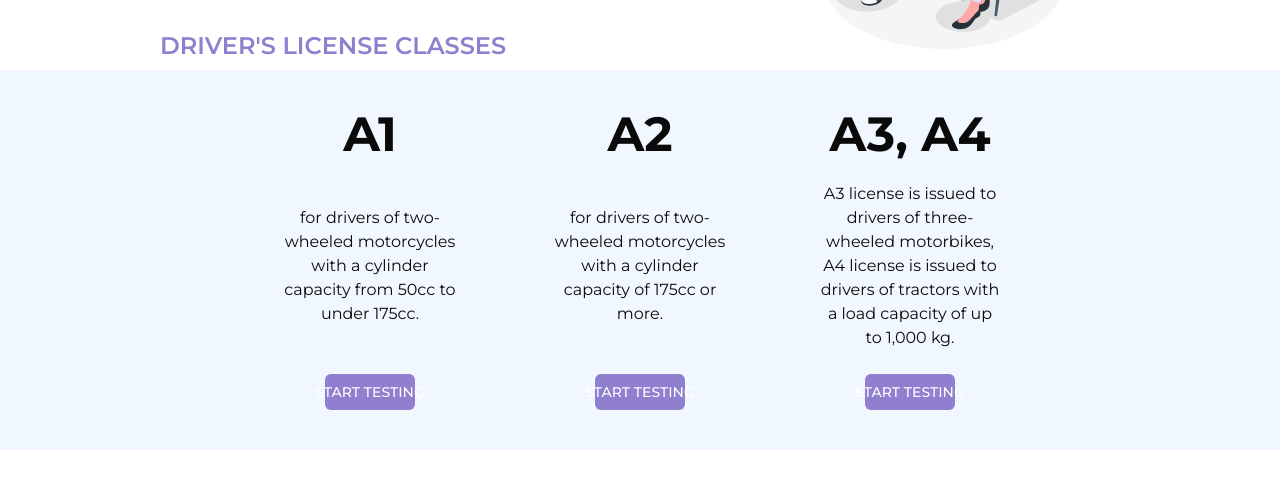
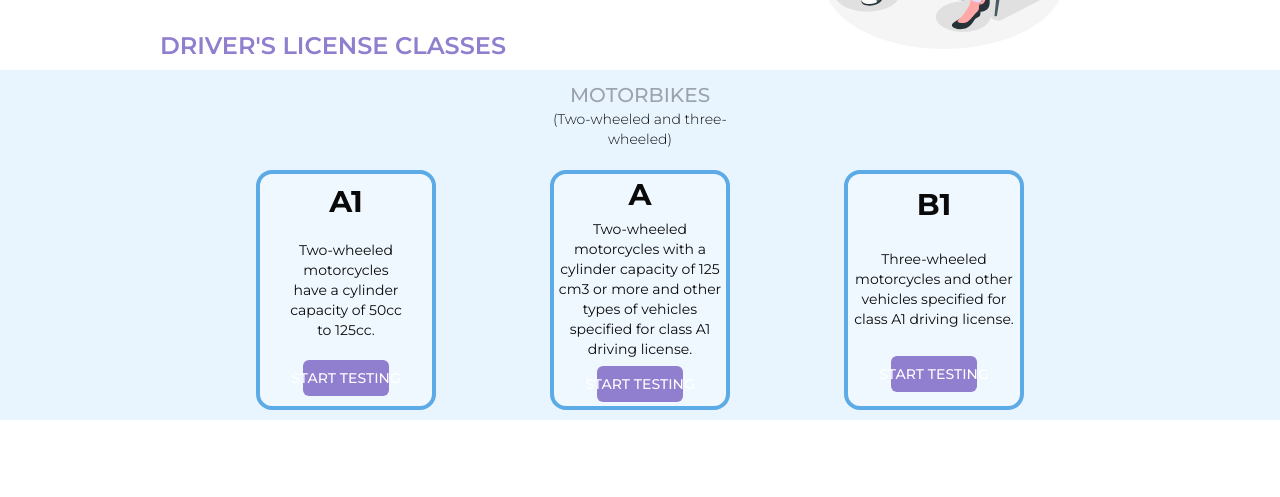
Before and after one commit to emkietthucode/ODL, a Next.js app: page /tests/vietnam in a window 1280 px wide. Shown: the part 245-742 px from the top of the page. Built offline with nearby package versions, Linux system fonts and the light colour scheme; no server answers.

Commit message:
feat: update VietnamTestPage with new license class descriptions and layout adjustments

```diff
--- a/messages/en.json
+++ b/messages/en.json
@@ -60,11 +60,12 @@
   "VietnamTestPage": {
     "title": "THEORY TEST",
     "licenseClasses": "Driver's license classes",
+    "motorbikes": "Motorbikes",
+    "vehicle_wheels": "Two-wheeled and three-wheeled",
     "description": "The Theory Test function simulates the official driving test, helping users test their knowledge of traffic laws, signs, and situation handling skills. The test is structured and contains the correct content according to regulations, including failing questions (if any), providing an experience close to the actual exam.",
-    "a1Description": "for drivers of two-wheeled motorcycles with a cylinder capacity from 50cc to under 175cc.",
-    "a2Description": "for drivers of two-wheeled motorcycles with a cylinder capacity of 175cc or more.",
-    "a3Description": "A3 license is issued to drivers of three-wheeled motorbikes, A4 license is issued to drivers of tractors with a load capacity of up to 1,000 kg.",
-    "b1Description": "for drivers of passenger cars with less than 9 seats and trucks under 3,500 kg, not used for transportation business.",
+    "a1Description": "Two-wheeled motorcycles have a cylinder capacity of 50cc to 125cc.",
+    "aDescription": "Two-wheeled motorcycles with a cylinder capacity of 125 cm3 or more and other types of vehicles specified for class A1 driving license.",
+    "b1Description": "Three-wheeled motorcycles and other vehicles specified for class A1 driving license.",
     "b2Description": "for drivers of passenger cars with less than 9 seats, trucks under 3,500 kg and are allowed to work as drivers in the transport business.",
     "cDescription": "for drivers of trucks and tractors with a load capacity of 3,500 kg or more.",
     "defTitle": "Upgrade DEF",
--- a/messages/vn.json
+++ b/messages/vn.json
@@ -60,11 +60,12 @@
   "VietnamTestPage": {
     "title": "THI THỬ LÝ THUYẾT",
     "licenseClasses": "Các hạng bằng lái",
+    "motorbikes": "Mô-tô",
+    "vehicle_wheels": "Hai bánh và ba bánh",
     "description": "Chức năng Thi thử lý thuyết mô phỏng bài thi sát hạch chính thức, giúp người dùng kiểm tra kiến thức về luật giao thông, biển báo, và kỹ năng xử lý tình huống. Đề thi được xây dựng đúng cấu trúc và nội dung theo quy định, bao gồm cả câu hỏi điểm liệt (nếu có), mang lại trải nghiệm sát với kỳ thi thực tế.",
-    "a1Description": "dành cho người điều khiển xe mô tô hai bánh có dung tích xi-lanh từ 50cc đến dưới 175cc.",
-    "a2Description": "dành cho người điều khiển xe mô tô hai bánh có dung tích xi-lanh từ 175cc trở lên.",
-    "a3Description": "Bằng A3 cấp cho người điều khiển xe mô tô ba bánh, Bằng A4 cấp cho người điều khiển máy kéo có trọng tải đến 1.000 kg.",
-    "b1Description": "dành cho người điều khiển ô tô chở người dưới 9 chỗ và xe tải dưới 3.500 kg, không dùng để kinh doanh vận tải.",
+    "a1Description": "Xe mô tô hai bánh có dung tích xi-lanh từ 50 đến 125 cm3.",
+    "aDescription": "Xe mô tô hai bánh có dung tích xi-lanh từ 125 cm3 trở lên và các loại xe quy định cho giấy phép lái xe hạng A1.",
+    "b1Description": "Xe mô tô ba bánh và các loại xe quy định cho giấy phép lái xe hạng A1.",
     "b2Description": "dành cho người điều khiển ô tô chở người dưới 9 chỗ, xe tải dưới 3.500 kg và được hành nghề lái xe kinh doanh vận tải.",
     "cDescription": "dành cho người điều khiển ô tô tải, máy kéo có trọng tải từ 3.500 kg trở lên.",
     "defTitle": "Nâng hạng DEF",
--- a/src/app/(common)/tests/vietnam/page.tsx
+++ b/src/app/(common)/tests/vietnam/page.tsx
@@ -35,11 +35,26 @@ const TestsCategoryPage = () => {
             {t('licenseClasses')}
           </div>
         </div>
-        <div className="w-full h-full bg-blue-100/40 flex justify-center p-10">
-          <div className="w-[60%] h-full flex  justify-between items-center">
-            <div className="flex flex-col h-[300px] w-[25%] text-center gap-5 items-center justify-between">
-              <div className="font-bold text-5xl">A1</div>
-              <div>{t('a1Description')}</div>
+        <div className="w-full h-[350px] bg-custom-light-hover-blue flex justify-center">
+          <div className="w-[60%] h-full flex flex-col justify-around items-center">
+            <div className="flex flex-col text-center w-[25%]">
+              <div className="text-xl text-gray-400 font-medium uppercase">
+                {t('motorbikes')}
+              </div>
+              <div className="text-sm font-light">
+                {`(${t('vehicle_wheels')})`}
+              </div>
+            </div>
+            <div className="flex w-full justify-between">
+              <div
+                className="bg-custom-light-blue rounded-2xl border-4 border-custom-normal-light-blue
+              flex flex-col h-[240px] w-[180px]
+              text-center items-center justify-around"
+              >
+                <div className="font-bold text-3xl">A1</div>
+                <div className="text-sm font-normal w-[70%]">
+                  {t('a1Description')}
+                </div>
                 <Button
                   variant="main"
                   size="auto"
@@ -48,9 +63,13 @@ const TestsCategoryPage = () => {
                   {t('startButton')}
                 </Button>
               </div>
-            <div className="flex flex-col h-[300px] w-[25%] text-center gap-5 items-center justify-between">
-              <div className="font-bold text-5xl">A2</div>
-              <div>{t('a2Description')}</div>
+              <div
+                className="bg-custom-light-blue rounded-2xl border-4 border-custom-normal-light-blue
+              flex flex-col h-[240px] w-[180px]
+              text-center items-center justify-around"
+              >
+                <div className="font-bold text-3xl">A</div>
+                <div className="text-sm font-normal">{t('aDescription')}</div>
                 <Button
                   variant="main"
                   size="auto"
@@ -59,9 +78,15 @@ const TestsCategoryPage = () => {
                   {t('startButton')}
                 </Button>
               </div>
-            <div className="flex flex-col h-[300px] w-[25%] text-center gap-5 items-center justify-between">
-              <div className="font-bold text-5xl">A3, A4</div>
-              <div>{t('a3Description')}</div>
+              <div
+                className="bg-custom-light-blue rounded-2xl border-4 border-custom-normal-light-blue
+              flex flex-col h-[240px] w-[180px]
+              text-center items-center justify-around"
+              >
+                <div className="font-bold text-3xl">B1</div>
+                <div className="text-sm font-normal w-[80 %]">
+                  {t('b1Description')}
+                </div>
                 <Button
                   variant="main"
                   size="auto"
@@ -69,6 +94,7 @@ const TestsCategoryPage = () => {
                 >
                   {t('startButton')}
                 </Button>
+              </div>
             </div>
           </div>
         </div>
--- a/tailwind.config.ts
+++ b/tailwind.config.ts
@@ -25,6 +25,8 @@ export default {
         'custom-normal-blue': '#5297CC',
         'custom-light-active-blue': '#D0EBFF',
         'custom-light-hover-blue': '#E8F5FF',
+        'custom-light-blue': '#F0F8FF',
+        'custom-normal-light-blue': '#5CAAE6',
         purple: '#907ECF',
         'light-purple': '#E2DBF7',
         'light-purple-admin': '#F1EEFB',
```
Lines whose indentation alone changed are shown as unchanged.
